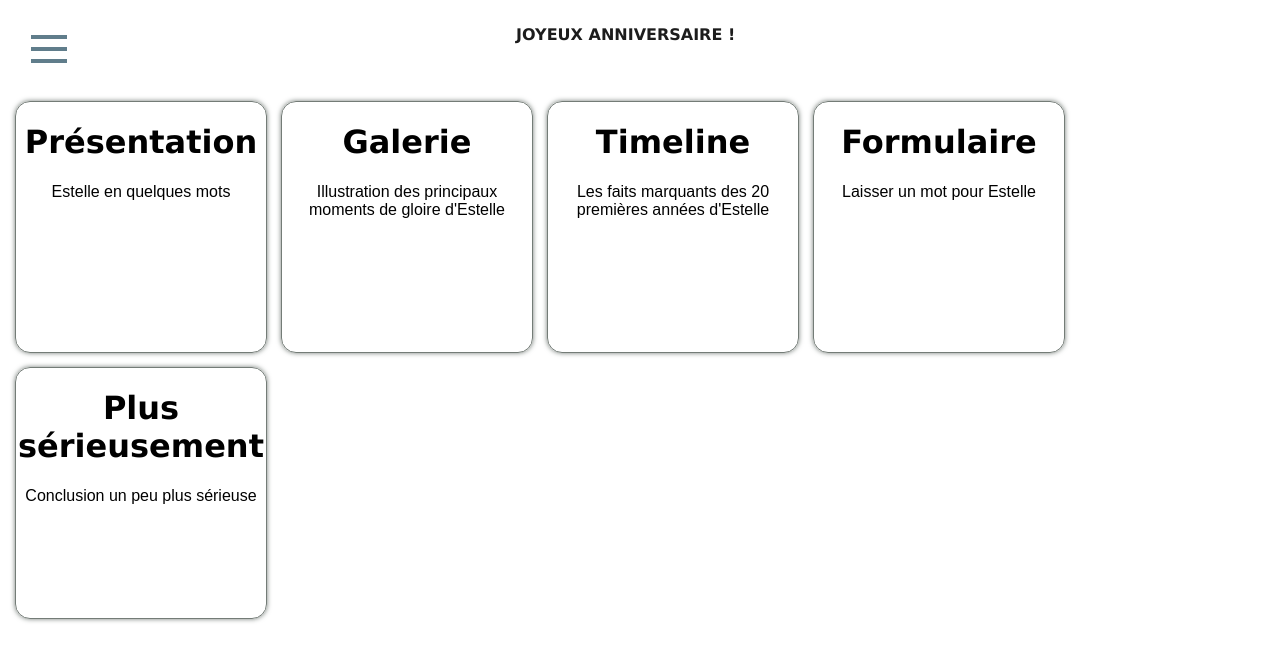
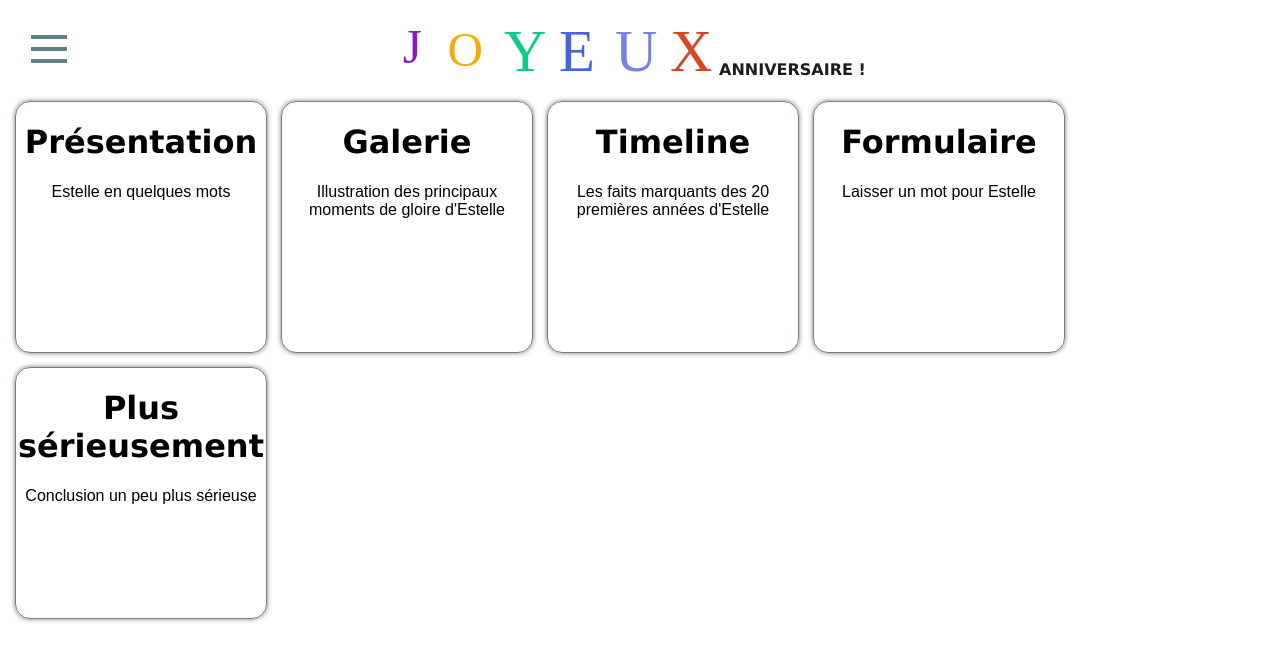
Before and after one commit to Simpleprune/simpleprune.github.io, a Jekyll site: the page menu.html, which Jekyll copies as it is, in a window 1280 px wide. Shown: the top 661 px of the page. Built offline with Jekyll 4.4.1, drawn with Linux system fonts in a browser that asks for light colours.

Commit message:
Update menu.html

```diff
--- a/menu.html
+++ b/menu.html
@@ -25,7 +25,14 @@
   <table style="width:100%" id="menu">
   <tr>
     <th><img id="prez" src="images/Menu.svg"/></th>
-    <th id="menu-btn">Joyeux anniversaire !</th>
+    <th id="menu-btn">
+      <img class="hb" src="images/J.svg"/>
+      <img class="hb" src="images/O.svg"/>
+      <img class="hb" src="images/Y.svg"/>
+      <img class="hb" src="images/E-bleu.svg"/>
+      <img class="hb" src="images/U.svg"/>
+      <img class="hb" src="images/X.svg"/>
+       anniversaire !</th>
     </tr>
   </table>
 
```
